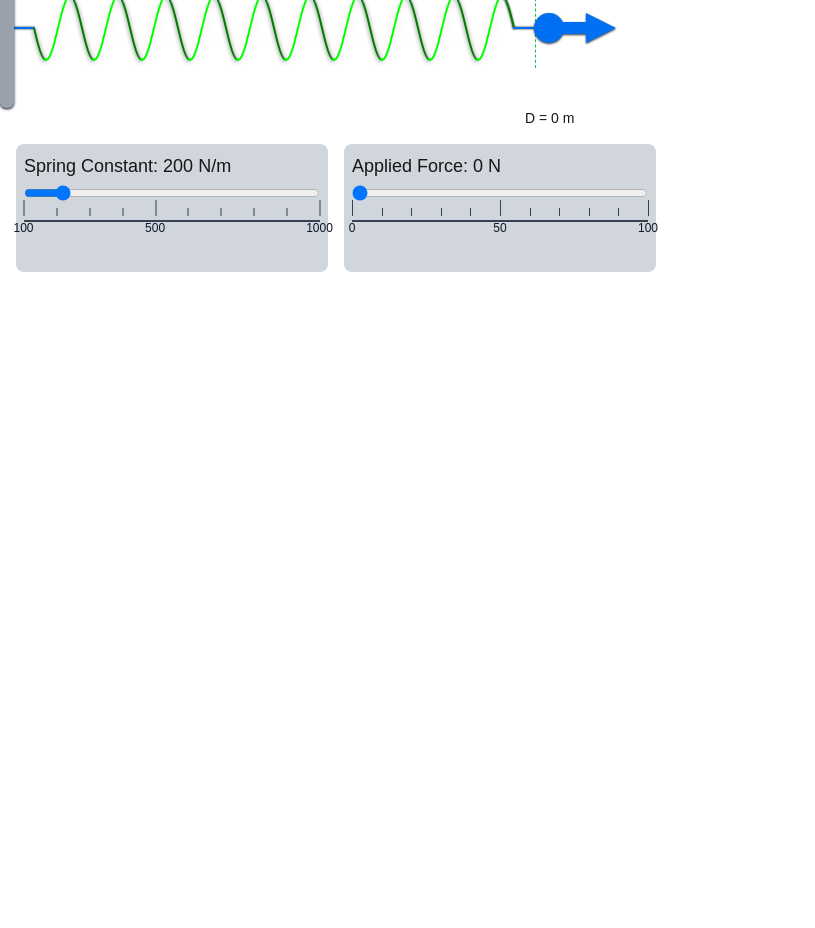
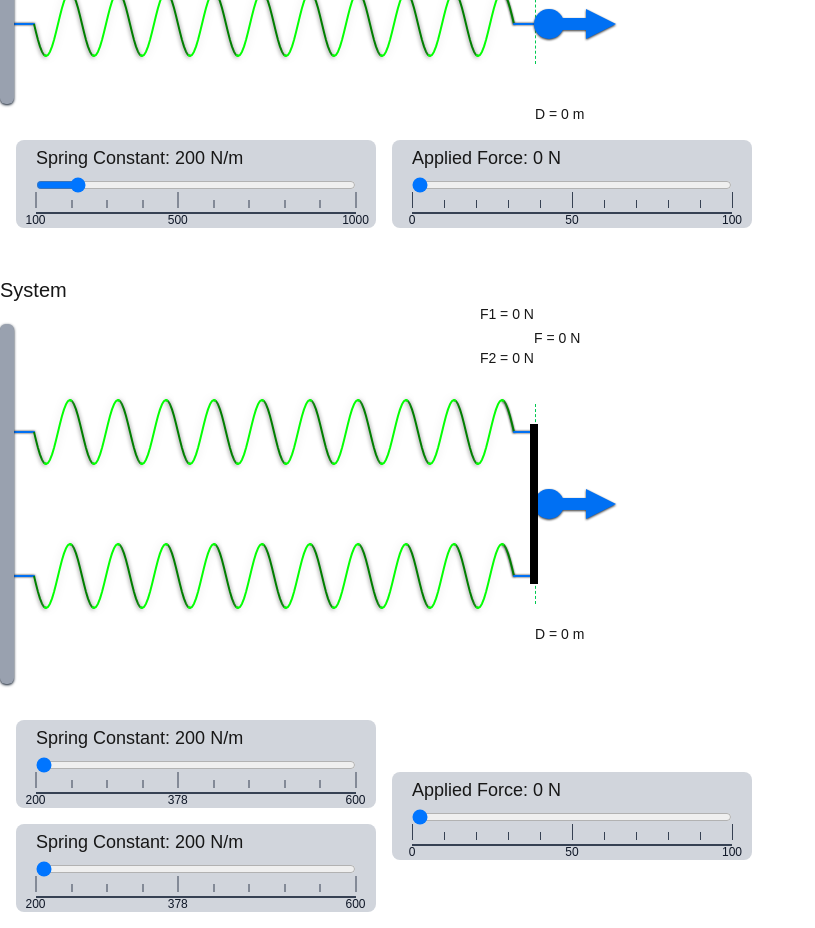
Before and after one commit to RizqiPangestu/portofolio-nextjs, a Next.js app: page /simulator-fisika in a window 1280 px wide. Shown: the part 500-1428 px from the top of the page, without its empty margins (0-815 px from the left). Before the commit the page ends 800 px from the top, so only its background shows below. Built offline with nearby package versions, Linux system fonts and the light colour scheme.

Commit message:
add hookes law system parallel

```diff
--- a/src/app/simulator-fisika/hookes-law.tsx
+++ b/src/app/simulator-fisika/hookes-law.tsx
@@ -9,25 +9,24 @@ import BulkyArrow from "../ui/simulator-fisika/components/Arrow";
 type SpringSliderProps = {
   setValue: (value: number) => void;
   value: number
+  minConst: number
+  maxConst: number
 }
 
-function SpringSlider({ value, setValue }:SpringSliderProps){
-  const min = 100
-  const max = 1000
+function SpringSlider({ value, setValue, minConst, maxConst }:SpringSliderProps){
   const step = 10;
-
   const minRulerValue = 1
   const maxRulerValue = 10
   // Generate tick values including min, max, and middle
   const ticks = [minRulerValue, Math.floor((minRulerValue + maxRulerValue) / 2), maxRulerValue];
 
-  return <div className="bg-gray-300 w-1/2 lg:w-1/4 rounded-lg p-2">
+  return <div className="bg-gray-300 w-[360px] lg:w-[360px] rounded-lg p-5 pt-1">
       <p className="mb-1 text-sm lg:text-lg">Spring Constant: {value} N/m</p>
       {/* Ruler container */}
       <input
           type="range"
-          min={min}
-          max={max}
+          min={minConst}
+          max={maxConst}
           value={value}
           step={step}
           onChange={(e) => setValue(Number(e.target.value))}
@@ -53,7 +52,7 @@ function SpringSlider({ value, setValue }:SpringSliderProps){
                   >
                   {isMajorTick && (
                       <div className="absolute top-5 w-max text-xs text-gray-900 -translate-x-1/2">
-                      {Math.round(((tickValue-minRulerValue)/(maxRulerValue-minRulerValue) * (max-min)) + min)}
+                      {Math.round(((tickValue-minRulerValue)/(maxRulerValue-minRulerValue) * (maxConst-minConst)) + minConst)}
                       </div>
                   )}
               </div>
@@ -78,7 +77,7 @@ function ForceSlider({ value, setValue }:ForceSliderProps){
   // Generate tick values including min, max, and middle
   const ticks = [minRulerValue, Math.floor((minRulerValue + maxRulerValue) / 2), maxRulerValue];
 
-  return <div className="bg-gray-300 w-1/2 lg:w-1/4 rounded-lg p-2">
+  return <div className="bg-gray-300  w-[360px] lg:w-[360px] rounded-lg p-5 pt-1">
       <p className="mb-1 text-sm lg:text-lg">Applied Force: {value} N</p>
       <div>
           <input
@@ -139,10 +138,14 @@ export default function HookesLaw({width,height,coils}:HookesLawProps){
       <Wall height={height*2}></Wall>
       <div className="flex flex-col h-full justify-center relative">
         <div className="absolute top-0 right-0">
-          <p className="text-center text-sm">F = {forceConstant} N</p>
-          {(forceConstant != 0) && (
-            <BulkyArrow direction="left" color="#007F00" height={25} headWidth={20} shaftWidth={10} shaftLength={15+forceConstant}/>
-          )}
+          <div className="flex flex-col">
+            <p className="text-center text-sm">F = {forceConstant} N</p>
+            {(forceConstant != 0) && (
+              <div className="self-end">
+                <BulkyArrow direction="left" color="#007F00" height={25} headWidth={20} shaftWidth={10} shaftLength={15+forceConstant}/>
+              </div>
+            )}
+          </div>
         </div>
         <SpringSVG width={width+(distance*200)} height={height} coils={coils} strokeColor="#0070f3" strokeWidth={springConstant / 100} />
         <div className="absolute"
@@ -160,7 +163,7 @@ export default function HookesLaw({width,height,coils}:HookesLawProps){
         <PullArrowSVG height={height} translateX={forceConstant}></PullArrowSVG>
       </div>
       <div className="absolute bottom-0"
-        style={{ left: `${width+30+15}px`}}>
+        style={{ left: `${width+30+25}px`}}>
           {(forceConstant != 0) ? (
             <div>
               <BulkyArrow direction="right" color="#0070f3" height={25} headWidth={20} shaftWidth={10} shaftLength={15+forceConstant}/>
@@ -172,9 +175,96 @@ export default function HookesLaw({width,height,coils}:HookesLawProps){
         </div>
     </div>
 
-    <div className="flex flex-row gap-4 p-4 w-full h-40">
-      <SpringSlider value={springConstant} setValue={setSpringConstant}></SpringSlider>
+    <div className="flex flex-row gap-4 p-4">
+      <SpringSlider value={springConstant} setValue={setSpringConstant} minConst={100} maxConst={1000}></SpringSlider>
       <ForceSlider value={forceConstant} setValue={setForceConstant}></ForceSlider>
     </div>
   </div>
 }
+
+export function HookesLawParallel({width,height,coils}:HookesLawProps){
+  const [springConstant1,setSpringConstant1] = useState<number>(200)
+  const [springConstant2,setSpringConstant2] = useState<number>(200)
+  const [forceConstant,setForceConstant] = useState<number>(0)
+  const [springForce1,setSpringForce1] = useState<number>(0)
+  const [springForce2,setSpringForce2] = useState<number>(0)
+  const [distance,setDistance] = useState<number>(0)
+
+  useEffect(() => {
+    const newDistance = forceConstant / (springConstant1 + springConstant2);
+    setDistance(newDistance);
+    setSpringForce1(springConstant1*newDistance)
+    setSpringForce2(springConstant2*newDistance)
+  }, [forceConstant, springConstant1, springConstant2]);
+
+  return <div className="w-full relative">
+  <div className={`flex flex-row items-center relative`} style={{ height: `${5*height}px` }}>
+    <Wall height={height*4.5}></Wall>
+    <div className="flex flex-col h-full justify-center relative">
+      <div className="absolute top-0 right-0 flex flex-col">
+        <div>
+          {(forceConstant != 0) ? (
+            <div className="flex flex-col">
+              <p className="text-center text-sm">F1 = {springForce1.toFixed(3)} N</p>
+              <div className="self-end">
+                <BulkyArrow direction="left" color="#007F00" height={25} headWidth={20} shaftWidth={10} shaftLength={15+forceConstant}/>
+              </div>
+            </div>
+          ) : (
+            <p className="text-center text-sm">F1 = 0 N</p>
+          )}
+        </div>
+        <div>
+          {(forceConstant != 0) ? (
+            <div className="flex flex-col">
+              <p className="text-center text-sm">F2 = {springForce2.toFixed(3)} N</p>
+              <div className="self-end">
+                <BulkyArrow direction="left" color="#007F00" height={25} headWidth={20} shaftWidth={10} shaftLength={15+forceConstant}/>
+              </div>
+            </div>
+          ): (
+            <p className="text-center text-sm translate-y-6">F2 = 0 N</p>
+          )}
+        </div>
+      </div>
+      <div className="flex flex-col gap-16">
+        <SpringSVG width={width+(distance*200)} height={height} coils={coils} strokeColor="#0070f3" strokeWidth={springConstant1 / 100} />
+        <SpringSVG width={width+(distance*200)} height={height} coils={coils} strokeColor="#0070f3" strokeWidth={springConstant2 / 100} />
+      </div>
+      <div className="absolute right-0 border-4 h-full border-black translate-x-1/2 z-[1]" style={{height: `${height*2}px` }}></div>
+      <div className="absolute"
+        style={{ width: `${width+30 + 12}px`, height: `${height*2.5}px` }}>
+        <div className="absolute right-0 border-l-1 border-dashed h-full border-green-500"></div>
+      </div>
+    </div>
+    <div className="flex flex-col h-full w-full justify-center relative">
+      <div className="absolute top-6">
+        <p className="text-center text-sm">F = {forceConstant} N</p>
+        {(forceConstant != 0) && (
+          <BulkyArrow direction="right" color="#0070f3" height={25} headWidth={20} shaftWidth={10} shaftLength={15+forceConstant}/>
+        )}
+      </div>
+      <PullArrowSVG height={height} translateX={forceConstant}></PullArrowSVG>
+    </div>
+    <div className="absolute bottom-15"
+      style={{ left: `${width+30+25}px`}}>
+        {(forceConstant != 0) ? (
+          <div>
+            <BulkyArrow direction="right" color="#0070f3" height={25} headWidth={20} shaftWidth={10} shaftLength={15+forceConstant}/>
+            <p className="text-center text-sm">D = {distance.toFixed(3)} m</p>
+          </div>
+        ):(
+          <p className="text-center text-sm">D = 0 m</p>
+        )}
+      </div>
+  </div>
+
+  <div className="flex flex-row gap-4 p-4 items-center">
+    <div className="flex flex-col gap-4">
+      <SpringSlider value={springConstant1} setValue={setSpringConstant1} minConst={200} maxConst={600}></SpringSlider>
+      <SpringSlider value={springConstant2} setValue={setSpringConstant2} minConst={200} maxConst={600}></SpringSlider>
+    </div>
+    <ForceSlider value={forceConstant} setValue={setForceConstant}></ForceSlider>
+  </div>
+</div>
+}
--- a/src/app/simulator-fisika/page.tsx
+++ b/src/app/simulator-fisika/page.tsx
@@ -3,6 +3,8 @@ import SimulatorFisika from "./simulator-fisika";
 export default function Page(){
     return <>
         <h1 className="text-3xl text-bold">Hooke&apos;s Law Spring Simulation</h1>
-        <SimulatorFisika></SimulatorFisika>
+        <div className="mt-8">
+            <SimulatorFisika></SimulatorFisika>
+        </div>
     </>
 }
--- a/src/app/simulator-fisika/simulator-fisika.tsx
+++ b/src/app/simulator-fisika/simulator-fisika.tsx
@@ -1,15 +1,24 @@
 "use client"
 
 import Wall from "../ui/simulator-fisika/components/wall";
-import HookesLaw from "./hookes-law";
+import HookesLaw, { HookesLawParallel } from "./hookes-law";
 
 export default function SimulatorFisika(){
     const width = 480
     const height = 80
     const springCoils = 10
 
-    return <div className={`flex flex-col w-full h-[${height*2}px] gap-8`}>
-        <HookesLaw width={width} height={height} coils={springCoils}></HookesLaw>
-        <HookesLaw width={width} height={height} coils={springCoils}></HookesLaw>
+    return <div className="flex flex-col gap-8">
+        <div>
+            <h2 className="text-xl text-bold">Introduction</h2>
+            <div className={`flex flex-col w-full h-[${height*2}px] gap-2`}>
+                <HookesLaw width={width} height={height} coils={springCoils}></HookesLaw>
+                <HookesLaw width={width} height={height} coils={springCoils}></HookesLaw>
+            </div>
+        </div>
+        <div>
+            <h2 className="text-xl text-bold">System</h2>
+            <HookesLawParallel width={width} height={height} coils={springCoils}></HookesLawParallel>
+        </div>
     </div>
 }
```
